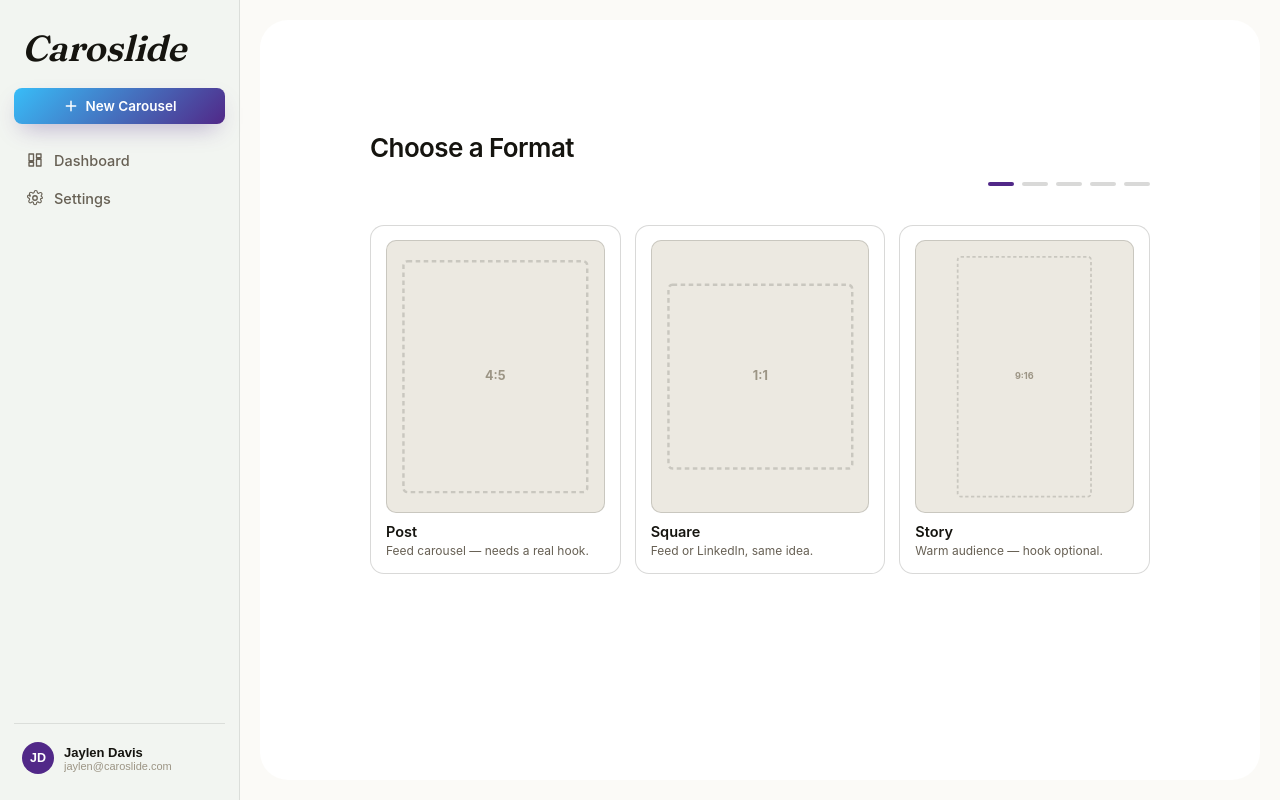
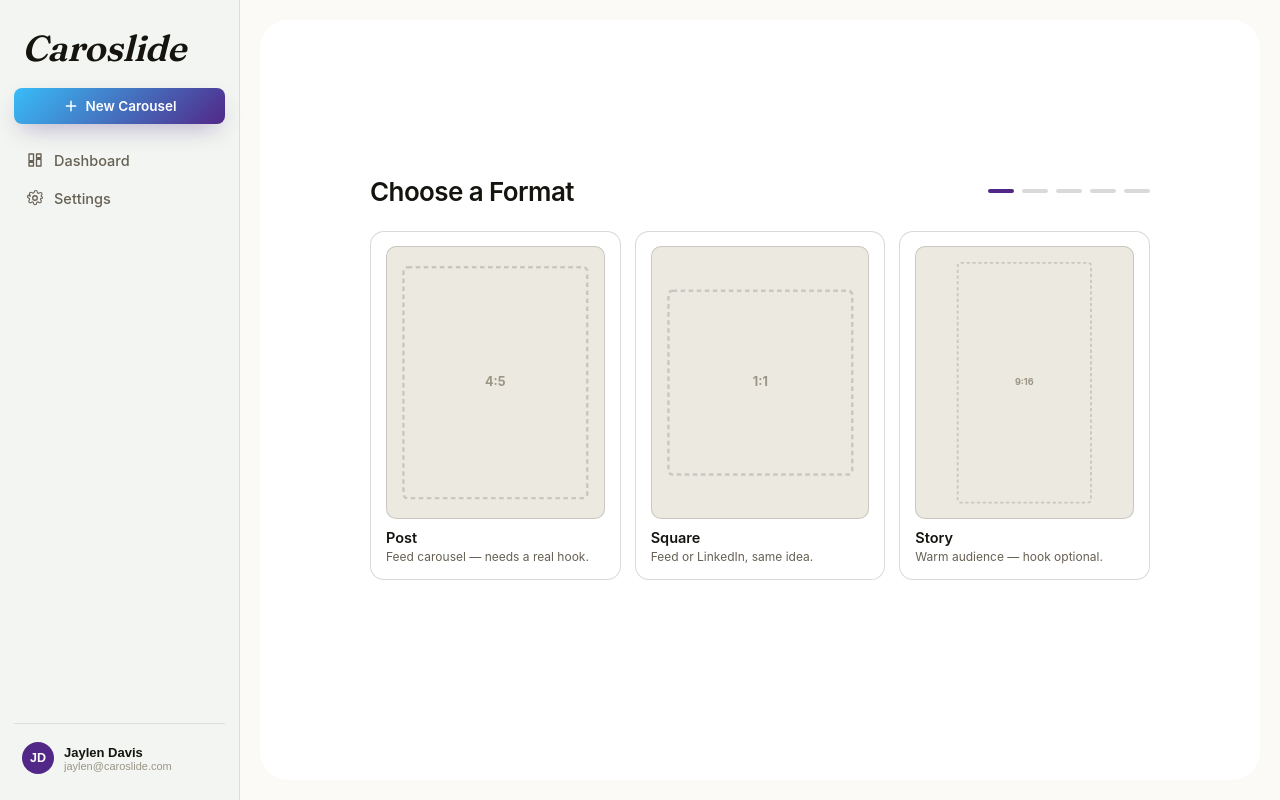
Before and after one commit to jaylenmareko/caroslide-app, a Next.js app: page /preview/new in a window 1280 px wide. Built offline with nearby package versions, Linux system fonts and the light colour scheme.

Commit message:
Align step title with the progress dots
The h1 sat on its own line above the Back-button/dots row. Moved Back
above as its own line and put the title in the same row as the dots
(title left, dots right) so they read as one header instead of stacked
elements.

```diff
--- a/src/app/globals.css
+++ b/src/app/globals.css
@@ -258,15 +258,16 @@ a { color: inherit; }
 }
 .rec-badge.show { display: inline-block; }
 
-.wizard-header-row { display: flex; align-items: center; justify-content: space-between; margin-bottom: 24px; }
-.wizard-progress { display: flex; gap: 8px; }
+.wizard-header-row { display: flex; align-items: center; justify-content: space-between; gap: 20px; margin-bottom: 24px; }
+.wizard-header-row h1 { margin: 0; }
+.wizard-progress { display: flex; gap: 8px; flex-shrink: 0; }
 .wp-dot { width: 26px; height: 4px; border-radius: 3px; background: var(--line-strong); transition: background .15s ease; }
 .wp-dot.active { background: var(--green); }
 .wp-dot.done { background: var(--green-bright); }
 .wizard-back {
   display: flex; align-items: center; gap: 5px; background: var(--bg-alt); border: 1px solid var(--line-strong);
   border-radius: 100px; cursor: pointer; font-size: 13px; font-weight: 600; color: var(--ink); font-family: var(--font);
-  padding: 8px 16px 8px 12px; transition: background .15s ease, border-color .15s ease;
+  padding: 8px 16px 8px 12px; margin-bottom: 16px; transition: background .15s ease, border-color .15s ease;
 }
 .wizard-back:hover { background: var(--line-strong); }
 .wiz-step { display: none; }
--- a/src/components/NewCarouselWizard.tsx
+++ b/src/components/NewCarouselWizard.tsx
@@ -324,16 +324,16 @@ export default function NewCarouselWizard({ hasBrandKit }: { hasBrandKit: boolea
 
   return (
     <section className="new-section wrap">
-      <h1>{stepTitle}</h1>
+      <button
+        className="wizard-back"
+        style={{ visibility: step === 0 ? 'hidden' : 'visible' }}
+        onClick={() => setStep((s) => Math.max(0, s - 1))}
+      >
+        ‹ Back
+      </button>
 
       <div className="wizard-header-row">
-        <button
-          className="wizard-back"
-          style={{ visibility: step === 0 ? 'hidden' : 'visible' }}
-          onClick={() => setStep((s) => Math.max(0, s - 1))}
-        >
-          ‹ Back
-        </button>
+        <h1>{stepTitle}</h1>
         <div className="wizard-progress">
           {Array.from({ length: composerStep }).map((_, i) => (
             <span key={i} className={`wp-dot${step === i ? ' active' : ''}${step > i ? ' done' : ''}`} />
```
